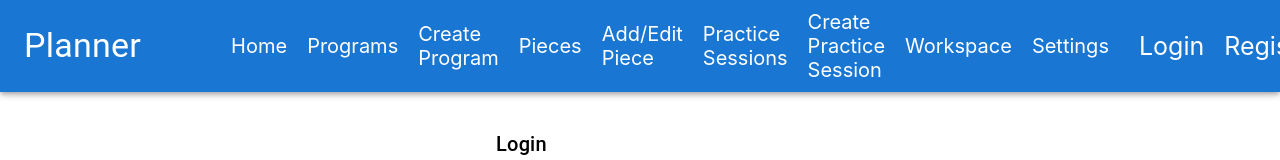
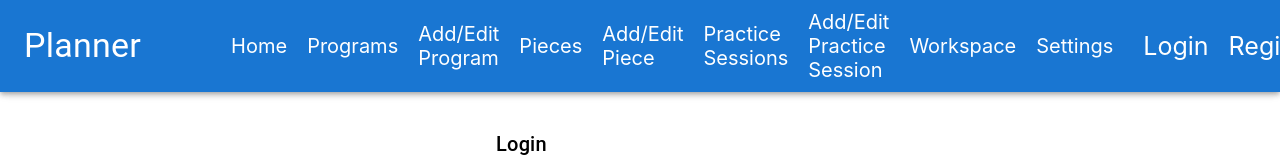
Before and after one commit to shoneriki/mern-practice, a React (Create React App) app in the folder client/: page /auth in a window 1280 px wide. Shown: the top 160 px of the page. Built offline with nearby package versions, Linux system fonts and the light colour scheme.

Commit message:
changed navbar links for program and practiceSession

```diff
--- a/client/src/components/Navbar.js
+++ b/client/src/components/Navbar.js
@@ -103,12 +103,12 @@ const logout = () => {
             )}
             <LinkStyled to="/">Home</LinkStyled>
             <LinkStyled to="/programs">Programs</LinkStyled>
-            <LinkStyled to="/program/create">Create Program</LinkStyled>
+            <LinkStyled to="/program/create">Add/Edit Program</LinkStyled>
             <LinkStyled to="/pieces">Pieces</LinkStyled>
             <LinkStyled to="/piece/create">Add/Edit Piece</LinkStyled>
             <LinkStyled to="/practiceSessions">Practice Sessions</LinkStyled>
             <LinkStyled to="/practiceSession/create">
-              Create Practice Session
+              Add/Edit Practice Session
             </LinkStyled>
             <LinkStyled to="/workspace">Workspace</LinkStyled>
             <LinkStyled to="/settings">Settings</LinkStyled>
```
